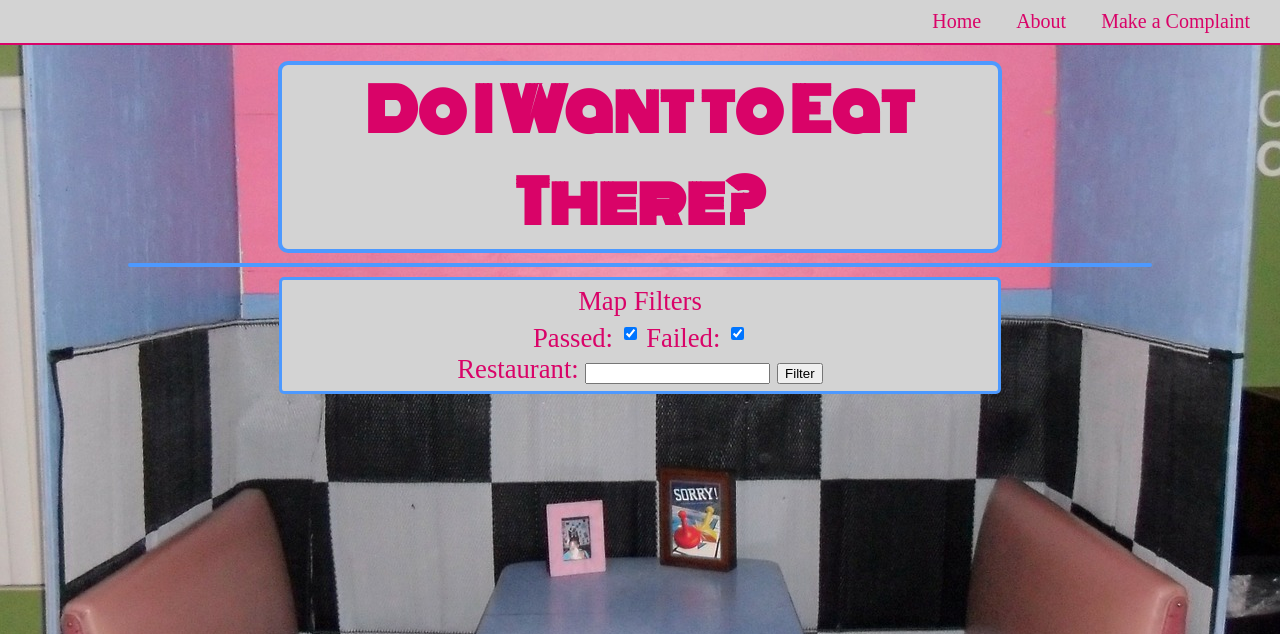
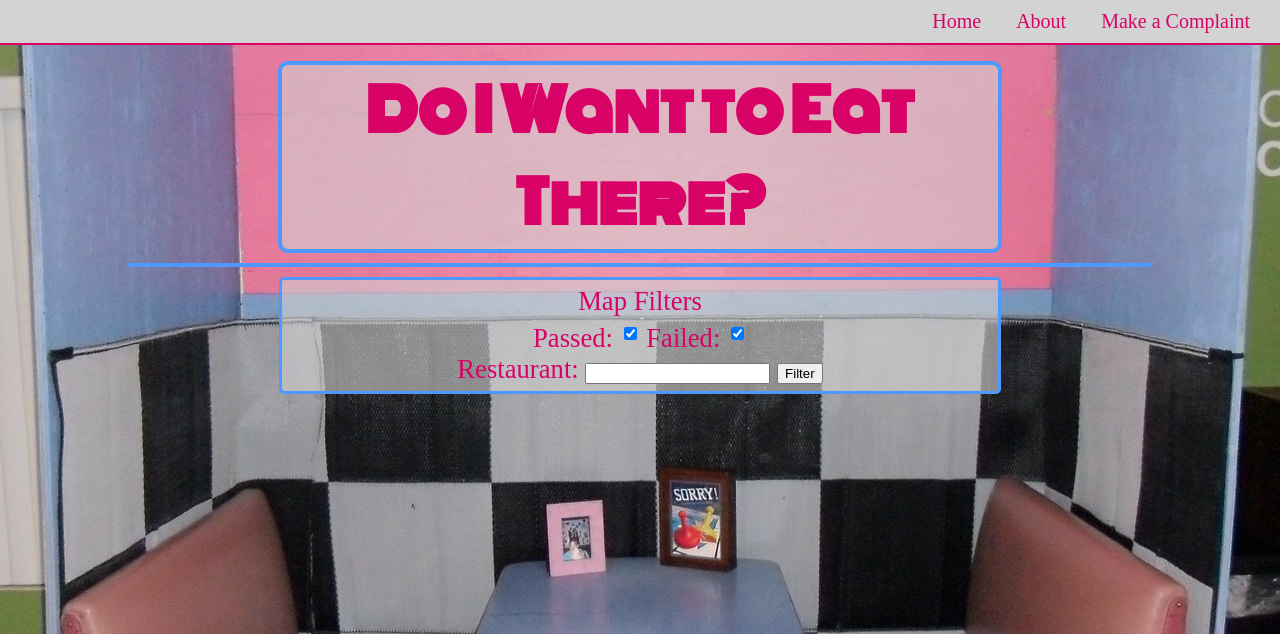
Before and after one commit to jjspetz/Health-Inspection-Data, a Django app: page / in a window 1280 px wide. Shown: the top 634 px of the page. Run offline with Django 3.2, Linux system fonts and the light colour scheme; some libraries are stand-ins or nearby versions.

Commit message:
changeged opacity of backgrounds

```diff
--- a/inspectData/static/JS/main.js
+++ b/inspectData/static/JS/main.js
@@ -1,4 +1,4 @@
-// background stuff
+// grabs a random picture and sets it as the background image
 var index = Math.floor(Math.random()*12);
 document.body.style.background =
 "#56d879 url('/static/img/b"+index+".jpg') no-repeat fixed center";
@@ -12,7 +12,7 @@ pass = document.getElementById('pass');
 fail = document.getElementById('fail');
 
 
-// map stuff
+// Sets up and renders the map
 function initialize() {
   google.maps.visualRefresh = true;
   var isMobile = (navigator.userAgent.toLowerCase().indexOf('android') > -1) ||
@@ -30,22 +30,22 @@ function initialize() {
     mapTypeId: google.maps.MapTypeId.ROADMAP
   });
 
-  // create legend
+  // creates legend
   var legend = document.createElement('div');
   legend.setAttribute("id", "legend");
   legend.innerHTML = "<h3>Map Key</h3> \
       passed <div class='keys' id='passkey'></div><br> \
-      failed <div class='keys' id='failkey'></div><br> \
-      questionable <div class='keys' id='warnkey'></div>";
+      failed <div class='keys' id='failkey'></div><br>";
 
+  // renders legend on map
   map.controls[google.maps.ControlPosition.LEFT_BOTTOM].push(legend);
 
-
+  // initial view with default layers for map
   layer = new google.maps.FusionTablesLayer({
     map: map,
     heatmap: { enabled: false },
     query: {
-      select: "col10",
+      select: "'Concatenated Address'",
       from: "1u9j3NqGkNprU0b9qNRmMiXBjdszHtjSimgymC49F",
       // old table: 1u9j3NqGkNprU0b9qNRmMiXBjdszHtjSimgymC49F
       // new table: 1MefYGA3xmSv-_C3pNgRGoyWWTtHGioJ5KAA1Y-d3
@@ -61,6 +61,8 @@ function initialize() {
     document.getElementById('legend').style.display = 'none';
   }
 }
+
+// creates additional views when user changes layers
 function filterMap() {
   var whereClause;
   var insert = ["'dummy'"];
@@ -68,7 +70,6 @@ function filterMap() {
   // set up what to filter via pass/fail
   if (pass.checked) {
     insert.push("'small_green'");
-    insert.push("'small_yellow'");
   }
   if (fail.checked) {
     insert.push("'small_red'");
--- a/inspectData/static/styles/style.css
+++ b/inspectData/static/styles/style.css
@@ -16,7 +16,7 @@ h1 {
   width: 70%;
   font-family: 'Monoton', cursive;
   font-size: 44pt;
-  background: lightgray;
+  background: rgba(211,211,211, 0.6);
   border: 4px solid #4D99FF;
   border-radius: 10px;
 }
@@ -43,7 +43,7 @@ li a {
   padding: 6px 0;
   margin: 1% auto;
   font-size: 20pt;
-  background: lightgray;
+  background: rgba(211,211,211, 0.6);
   width: 70%;
   border: 3px solid #4D99FF;
   border-radius: 5px;
```
